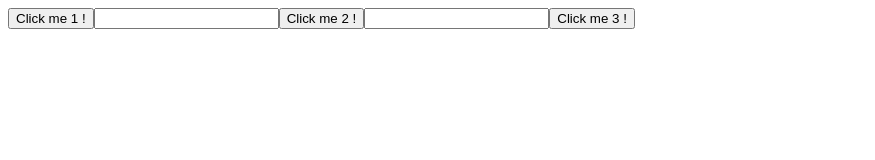
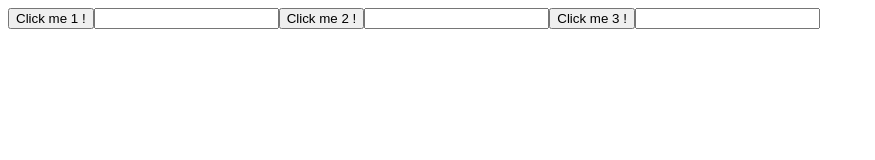
Before and after one commit to AmrMasri/react-js, a React (Vite) app: page / in a window 1280 px wide. Shown: the top 160 px of the page, without its empty margins (0-875 px from the left). Built offline with nearby package versions, Linux system fonts and the light colour scheme.

Commit message:
fghjgkdjlk

```diff
--- a/src/MyComponent.jsx
+++ b/src/MyComponent.jsx
@@ -50,6 +50,7 @@ function MyComponent (){
         <button onClick={handleClick3}>
             Click me 3 !
         </button>
+        <input ref={inputRef3} />
         </div>
     );
 }
```
